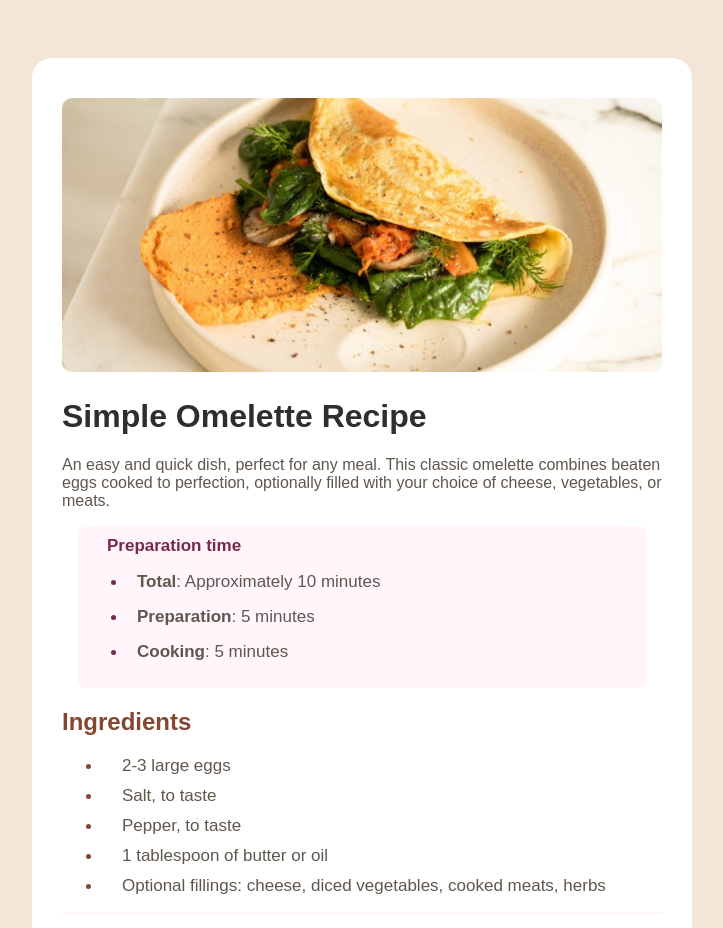
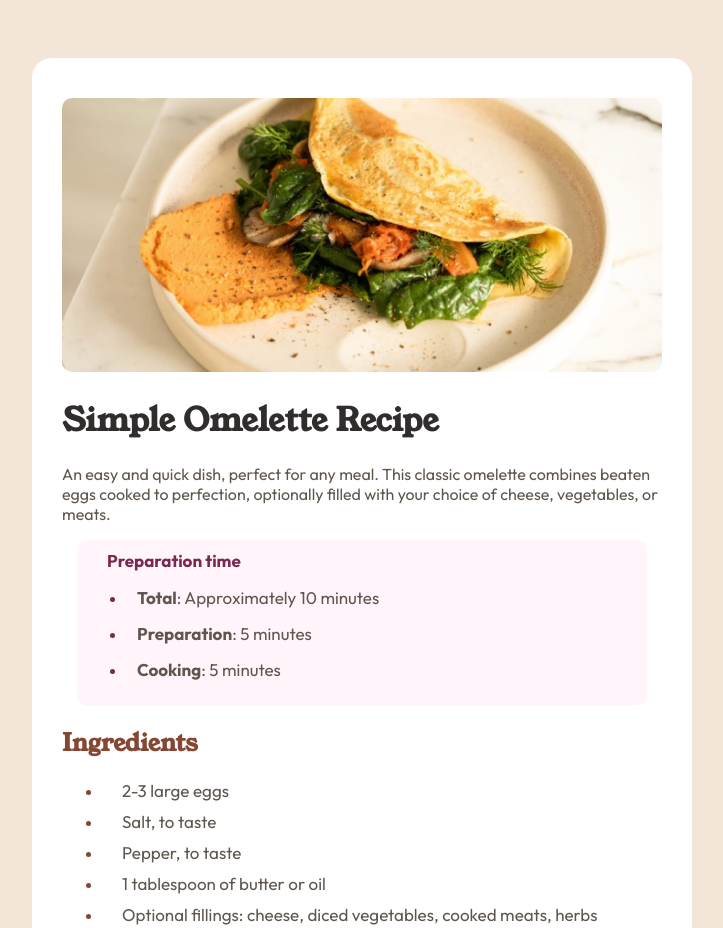
Before and after one commit to danielnunes13/recipe-page, a plain HTML site: page index.html in a window 1280 px wide. Shown: the top 928 px of the page, without its empty margins (278-1001 px from the left). Drawn offline with Linux system fonts and the light colour scheme.

Commit message:
Add files via upload

```diff
--- a/index.html
+++ b/index.html
@@ -6,7 +6,7 @@
 
   <link rel="icon" type="image/png" sizes="32x32" href="./src/images/favicon-32x32.png">
   <link rel="stylesheet" href="src/css/style.css">
-  <link rel="stylesheet" href="./src/css/font.css">
+  <link rel="stylesheet" href="./src/css/fontes.css">
   <link rel="stylesheet" href="./src/css/responsive.css">
 
   <title>Frontend Mentor | Recipe page</title>
--- /dev/null
+++ b/src/css/fontes.css
@@ -0,0 +1,8 @@
+@font-face{
+    font-family: 'Young Serif';
+    src: url("../fontes/YoungSerif-Regular.ttf");
+}
+@font-face{
+    font-family: 'Outfit';
+    src: url("../fontes/Outfit-VariableFont_wght.ttf");
+}
```
Also changed, not shown: src/css/style.css (line endings or trailing spaces), src/fontes/Outfit-Black.ttf (added), src/fontes/Outfit-Bold.ttf (added), src/fontes/Outfit-ExtraBold.ttf (added), src/fontes/Outfit-ExtraLight.ttf (added), src/fontes/Outfit-Light.ttf (added), src/fontes/Outfit-Medium.ttf (added), src/fontes/Outfit-Regular.ttf (added), src/fontes/Outfit-SemiBold.ttf (added), src/fontes/Outfit-Thin.ttf (added), src/fontes/Outfit-VariableFont_wght.ttf (added), src/fontes/YoungSerif-Regular.ttf (added).
